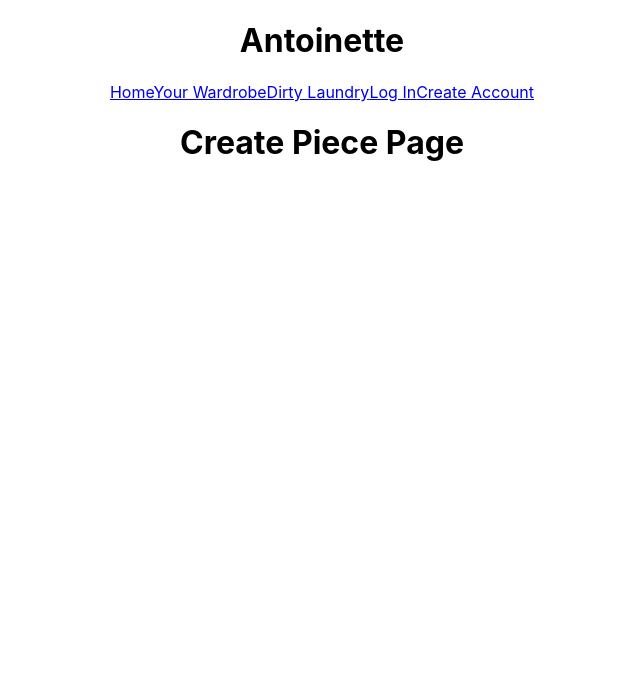
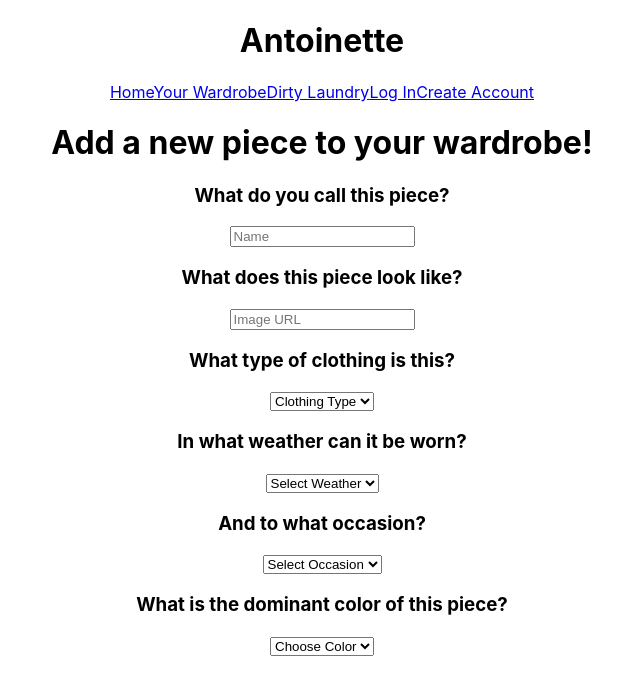
Before and after one commit to ScarlettEller1715/Antoinette-Wardrobe-App, a React (Create React App) app in the folder client/: page /createpiece in a window 1280 px wide. Shown: the top 694 px of the page, without its empty margins (318-958 px from the left). Built offline with nearby package versions, Linux system fonts and the light colour scheme; no server answers.

Commit message:
built out create piece form

```diff
--- a/client/src/Piece Gallery/pieceGallery.js
+++ b/client/src/Piece Gallery/pieceGallery.js
@@ -1,4 +1,5 @@
 import React from "react";
+import { Link } from "react-router-dom";
 import PieceCard from "../Piece Card/pieceCard";
 
 function PieceGallery({ clothes }) {
@@ -10,6 +11,7 @@ function PieceGallery({ clothes }) {
     return (
         <React.Fragment>
             <h2>Clothing Filters to go here</h2>
+            <Link to="/createpiece">Add a new piece!</Link>
             {renderedWardrobe}
         </React.Fragment>
     )
--- a/client/src/createPiece/createPiece.js
+++ b/client/src/createPiece/createPiece.js
@@ -1,11 +1,79 @@
-import React from "react";
+import React, { useState } from "react";
 import PageHeader from "../pageHeader/pageHeader";
 
 function CreatePiece({ user }) {
+
+    const [name, setName] = useState("")
+    const [image_filename, setImage_Filename] = useState("")
+    const [piece_type, setPiece_Type] = useState("")
+    const [weather, setWeather] = useState("")
+    const [formality, setFormality] = useState("")
+    const [color, setColor] = useState("")
+
+
     return (
         <React.Fragment>
             <PageHeader user={user} />
-            <h1>Create Piece Page</h1>
+            <h1>Add a new piece to your wardrobe!</h1>
+            <form>
+                <h3>What do you call this piece?</h3>
+                <input placeholder="Name"
+                type="text"
+                autoComplete="off"
+                value={name}
+                id="name"
+                onChange={(e) => setName(e.target.value)}
+                />
+                <h3>What does this piece look like?</h3>
+                <input placeholder="Image URL"
+                type="text"
+                autoComplete="off"
+                value={image_filename}
+                id="image_filename"
+                onChange={(e) => setImage_Filename(e.target.value)}
+                />
+                <h3>What type of clothing is this?</h3>
+                <select onChange={(e) => setPiece_Type(e.target.value)}>
+                    <option value="">Clothing Type</option>
+                    <option value="Top">Top</option>
+                    <option value="Bottom">Bottom</option>
+                    <option value="Outerwear">Outerwear</option>
+                    <option value="Footwear">Footwear</option>
+                </select>
+                <h3>In what weather can it be worn?</h3>
+                <select onChange={(e) => setWeather(e.target.value)}>
+                    <option value="">Select Weather</option>
+                    <option value="Any">Any Weather</option>
+                    <option value="Cold">Cold</option>
+                    <option value="Cool">Cool</option>
+                    <option value="Warm">Warm</option>
+                    <option value="Hot">Hot</option>
+                </select>
+                <h3>And to what occasion?</h3>
+                <select onChange={(e) => setFormality(e.target.value)}>
+                    <option value="">Select Occasion</option>
+                    <option value="Any">Any Occasion</option>
+                    <option value="Formal">Formal</option>
+                    <option value="Business">Business</option>
+                    <option value="Casual">Casual</option>
+                </select>
+                <h3>What is the dominant color of this piece?</h3>
+                <select onChange={(e) => setColor(e.target.value)}>
+                    <option value="">Choose Color</option>
+                    <option value="Beige">Beige</option>
+                    <option value="Grey">Grey</option>
+                    <option value="Light Blue">Light Blue</option>
+                    <option value="Pink">Pink</option>
+                    <option value="Yellow">Yellow</option>
+                    <option value="Orange">Orange</option>
+                    <option value="Black">Black</option>
+                    <option value="Brown">Brown</option>
+                    <option value="Navy">Navy</option>
+                    <option value="Green">Green</option>
+                    <option value="Purple">Purple</option>
+                    <option value="Red">Red</option>
+                </select>
+            </form>
         </React.Fragment>
     )
 }
```
